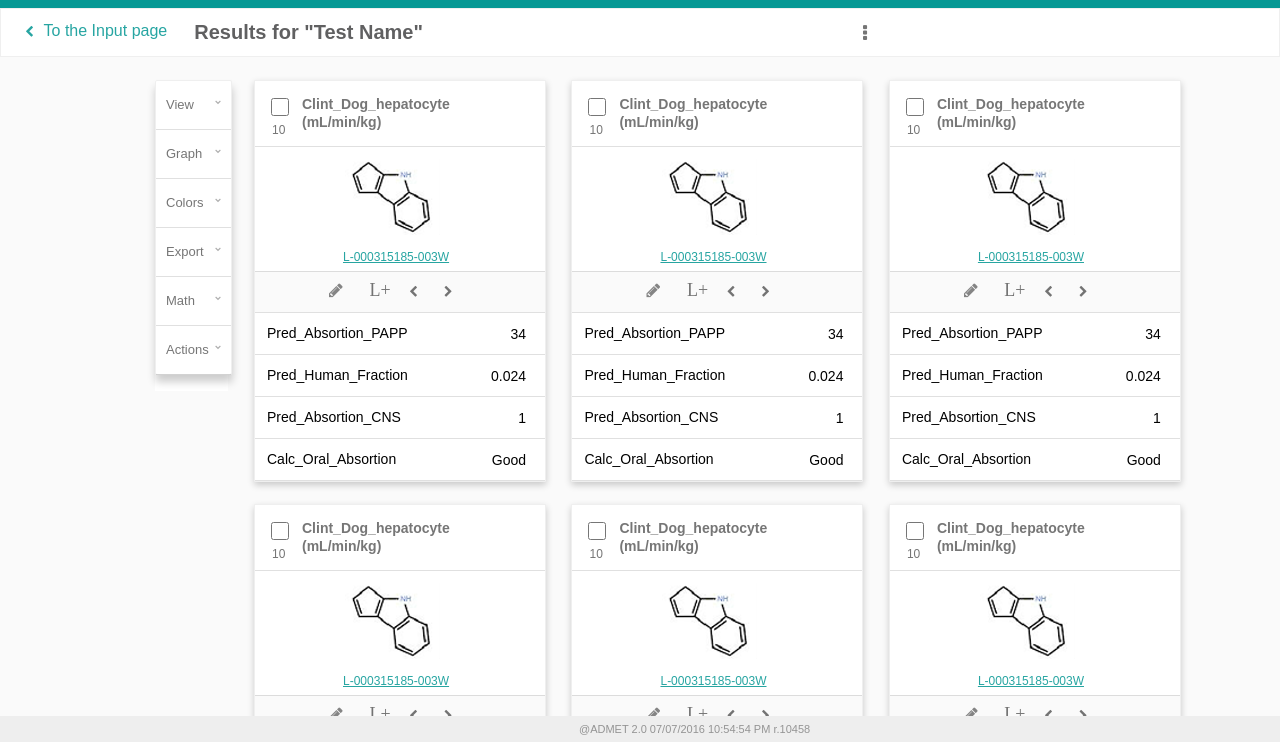
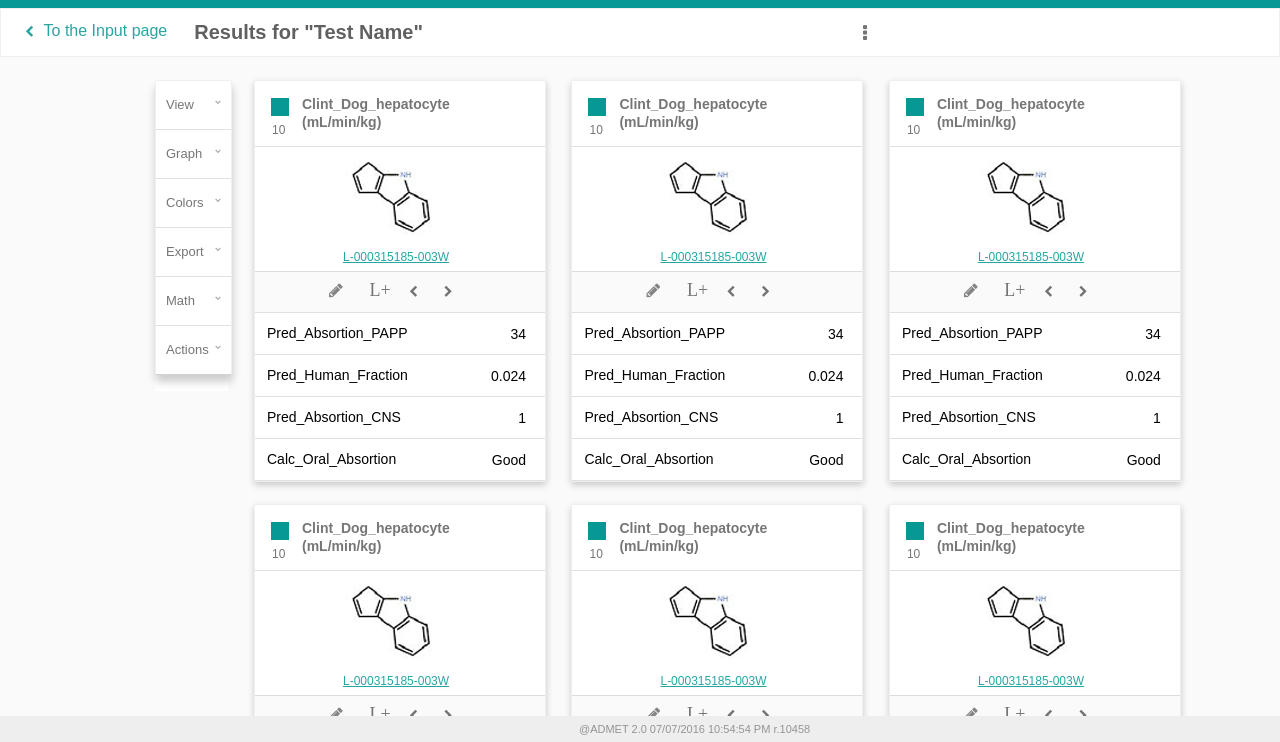
Before and after one commit to mariya20nov/proj1, a plain HTML site: page index.html in a window 1280 px wide. Shown: the part 56-798 px from the top of the page. Drawn offline with Linux system fonts and the light colour scheme.

Commit message:
Green checkbox

```diff
--- a/_styles/content.css
+++ b/_styles/content.css
@@ -72,7 +72,24 @@ body > section > section > ul > li > p:last-child {
     height: 18px;
     top: 17px;
     left: 16px;
-    color: #079894; /* todo color */
+    background-color: #079894;
+    display: none;
+}
+#name > label:before {
+    content: "";
+    display: inline-block;
+    width: 18px;
+    height: 18px;
+    margin-top: 17px;
+    margin-left: 16px;
+    background-color: #079894;
+}
+#name > input[type="checkbox"]:checked + label:before {
+    content: "\2714";
+    color: #f3f3f3;
+    font-size: 16px;
+    text-align: center;
+    line-height: 18px; /* todo */
 }
 #name > p {
     /*display: block; todo ?*/
@@ -138,8 +155,6 @@ body > section > section > ul > li > p:last-child {
 }
 
 #L {
-    /*width: 21px;*/
-    /*height: 14px;*/
     color: rgba(0, 0, 0, .54);
     margin: 9px 6px 1px 4px;
     font-size: 18px;
@@ -152,8 +167,6 @@ body > section > section > ul > li > p:last-child {
 }
 .fa-chevron-left,
 .fa-chevron-right {
-    /*width: 6px;*/
-    /*height: 11px;*/
     color: rgba(0, 0, 0, .54);
     margin: 6px 14px 14px 8px;
     font-size: 12px !important;
--- a/_styles/footer.css
+++ b/_styles/footer.css
@@ -28,10 +28,6 @@ body > footer:hover > section:first-child > * {
 body > footer > section:first-child > * {
     color: rgb(119,119,119);
 }
-/*body > footer > section:first-child > p {*/
-    /*margin-right: 40px;*/
-    /*!*font-stretch: semi-condensed;*!*/
-/*}*/
 #cards {
     margin-right: 32px;
 }
--- a/index.html
+++ b/index.html
@@ -69,7 +69,8 @@
         <ul>
             <li>
                 <section id="name">
-                    <input type="checkbox"></input>
+                    <input type="checkbox" id="checkbox1">
+                    <label for="checkbox1"></label>
                     <p>10</p>
                     <h1>Clint_Dog_hepatocyte</h1>
                     <h2>(mL/min/kg)</h2>
@@ -107,7 +108,8 @@
         <ul>
             <li>
                 <section id="name">
-                    <input type="checkbox"></input>
+                    <input type="checkbox" id="checkbox2">
+                    <label for="checkbox2"></label>
                     <p>10</p>
                     <h1>Clint_Dog_hepatocyte</h1>
                     <h2>(mL/min/kg)</h2>
@@ -145,7 +147,8 @@
         <ul>
             <li>
                 <section id="name">
-                    <input type="checkbox"></input>
+                    <input type="checkbox" id="checkbox3">
+                    <label for="checkbox3"></label>
                     <p>10</p>
                     <h1>Clint_Dog_hepatocyte</h1>
                     <h2>(mL/min/kg)</h2>
@@ -183,7 +186,8 @@
         <ul>
             <li>
                 <section id="name">
-                    <input type="checkbox"></input>
+                    <input type="checkbox" id="checkbox4">
+                    <label for="checkbox4"></label>
                     <p>10</p>
                     <h1>Clint_Dog_hepatocyte</h1>
                     <h2>(mL/min/kg)</h2>
@@ -221,7 +225,8 @@
         <ul>
             <li>
                 <section id="name">
-                    <input type="checkbox"></input>
+                    <input type="checkbox" id="checkbox5">
+                    <label for="checkbox5"></label>
                     <p>10</p>
                     <h1>Clint_Dog_hepatocyte</h1>
                     <h2>(mL/min/kg)</h2>
@@ -259,7 +264,8 @@
         <ul>
             <li>
                 <section id="name">
-                    <input type="checkbox"></input>
+                    <input type="checkbox" id="checkbox6">
+                    <label for="checkbox6"></label>
                     <p>10</p>
                     <h1>Clint_Dog_hepatocyte</h1>
                     <h2>(mL/min/kg)</h2>
```
